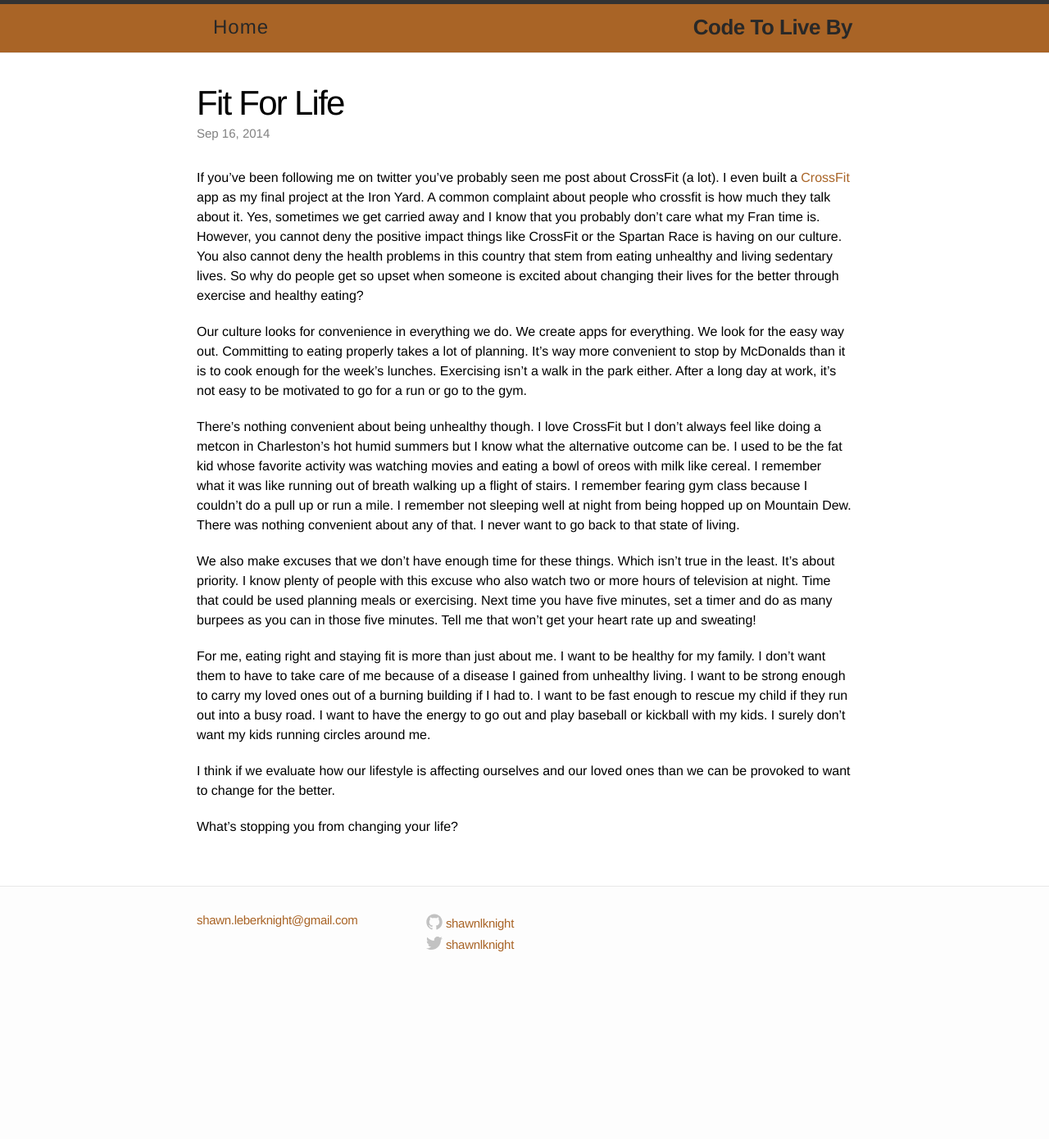
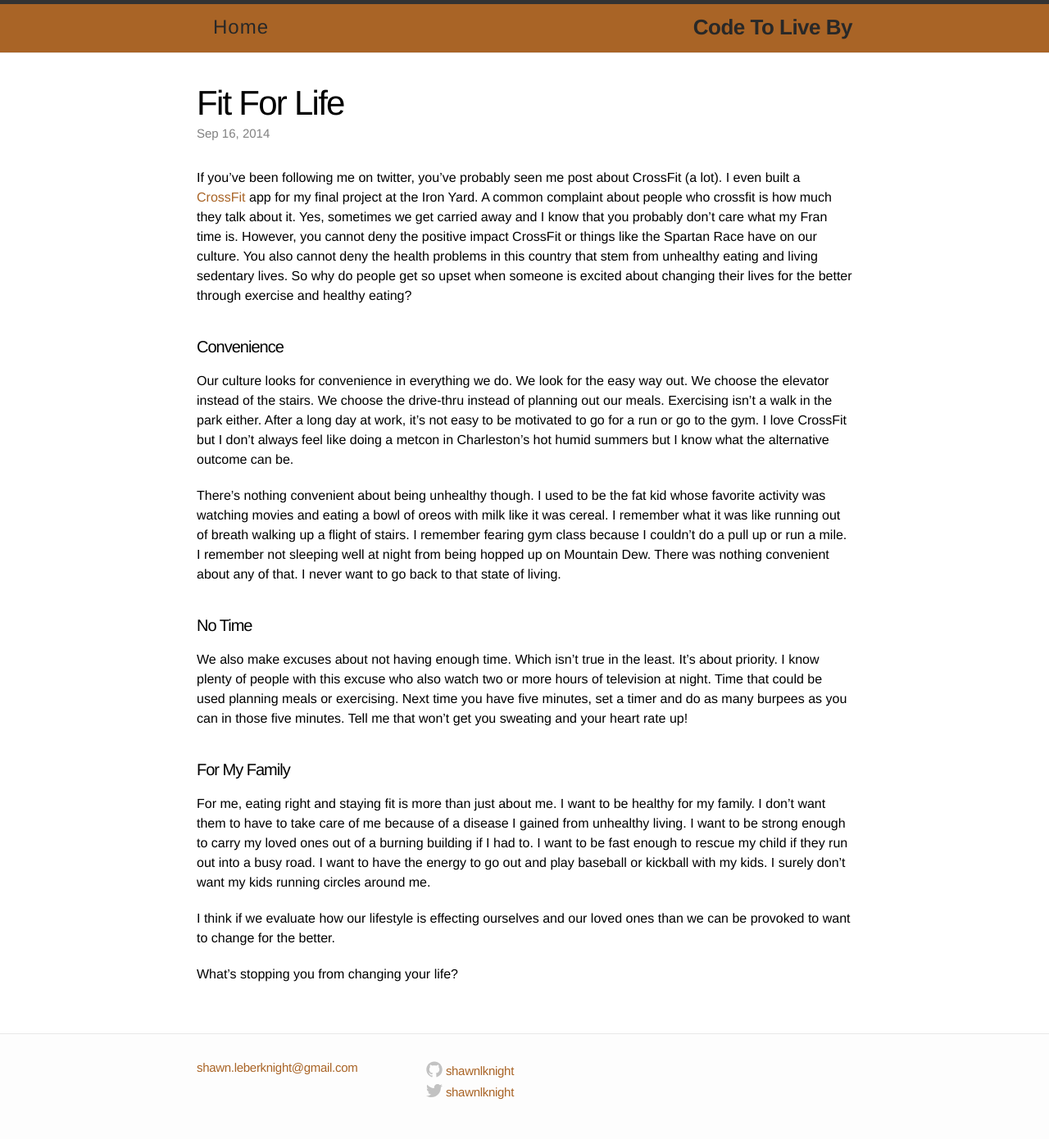
Before and after one commit to shawnlknight/blog, a Jekyll site: the page built from _posts/2014-09-16-FitForLife.markdown, in a window 1280 px wide. Shown: the whole page at 82% size. Built offline with Jekyll 4.4.1, drawn with Linux system fonts in a browser that asks for light colours; before the commit the page ends 1210 px from its top, so only the background shows below that.

Commit message:
Update 2014-09-16-FitForLife.markdown

```diff
--- a/_posts/2014-09-16-FitForLife.markdown
+++ b/_posts/2014-09-16-FitForLife.markdown
@@ -5,18 +5,22 @@ date:   2014-09-16
 categories: "fitness"
 ---
 
-If you’ve been following me on twitter you’ve probably seen me post about CrossFit (a lot). I even built a [CrossFit](https://shawn-final.firebaseapp.com/#/) app as my final project at the Iron Yard. A common complaint about people who crossfit is how much they talk about it. Yes, sometimes we get carried away and I know that you probably don’t care what my Fran time is. However, you cannot deny the positive impact things like CrossFit or the Spartan Race is having on our culture. You also cannot deny the health problems in this country that stem from eating unhealthy and living sedentary lives. So why do people get so upset when someone is excited about changing their lives for the better through exercise and healthy eating?
+If you’ve been following me on twitter, you’ve probably seen me post about CrossFit (a lot). I even built a [CrossFit](https://shawn-final.firebaseapp.com/#/) app for my final project at the Iron Yard. A common complaint about people who crossfit is how much they talk about it. Yes, sometimes we get carried away and I know that you probably don’t care what my Fran time is. However, you cannot deny the positive impact CrossFit or things like the Spartan Race have on our culture. You also cannot deny the health problems in this country that stem from unhealthy eating and living sedentary lives. So why do people get so upset when someone is excited about changing their lives for the better through exercise and healthy eating?
 
-Our culture looks for convenience in everything we do. We create apps for everything. We look for the easy way out. Committing to eating properly takes a lot of planning. It’s way more convenient to stop by McDonalds than it is to cook enough for the week’s lunches. Exercising isn’t a walk in the park either. After a long day at work, it’s not easy to be motivated to go for a run or go to the gym.
+####Convenience
 
-There’s nothing convenient about being unhealthy though. I love CrossFit but I don’t always feel like doing a metcon in Charleston’s hot humid summers but I know what the alternative outcome can be. I used to be the fat kid whose favorite activity was watching movies and eating a bowl of oreos with milk like cereal. I remember what it was like running out of breath walking up a flight of stairs. I remember fearing gym class because I couldn’t do a pull up or run a mile. I remember not sleeping well at night from being hopped up on Mountain Dew. There was nothing convenient about any of that. I never want to go back to that state of living.
+Our culture looks for convenience in everything we do. We look for the easy way out. We choose the elevator instead of the stairs. We choose the drive-thru instead of planning out our meals. Exercising isn’t a walk in the park either. After a long day at work, it’s not easy to be motivated to go for a run or go to the gym. I love CrossFit but I don’t always feel like doing a metcon in Charleston’s hot humid summers but I know what the alternative outcome can be.
 
-We also make excuses that we don’t have enough time for these things. Which isn’t true in the least. It’s about priority. I know plenty of people with this excuse who also watch two or more hours of television at night. Time that could be used planning meals or exercising. Next time you have five minutes, set a timer and do as many burpees as you can in those five minutes. Tell me that won’t get your heart rate up and sweating!
+There’s nothing convenient about being unhealthy though. I used to be the fat kid whose favorite activity was watching movies and eating a bowl of oreos with milk like it was cereal. I remember what it was like running out of breath walking up a flight of stairs. I remember fearing gym class because I couldn’t do a pull up or run a mile. I remember not sleeping well at night from being hopped up on Mountain Dew. There was nothing convenient about any of that. I never want to go back to that state of living.
 
+####No Time
+
+We also make excuses about not having enough time. Which isn’t true in the least. It’s about priority. I know plenty of people with this excuse who also watch two or more hours of television at night. Time that could be used planning meals or exercising. Next time you have five minutes, set a timer and do as many burpees as you can in those five minutes. Tell me that won’t get you sweating and your heart rate up!
+
+####For My Family
 
 For me, eating right and staying fit is more than just about me. I want to be healthy for my family. I don’t want them to have to take care of me because of a disease I gained from unhealthy living. I want to be strong enough to carry my loved ones out of a burning building if I had to. I want to be fast enough to rescue my child if they run out into a busy road. I want to have the energy to go out and play baseball or kickball with my kids. I surely don’t want my kids running circles around me.
 
-
-I think if we evaluate how our lifestyle is affecting ourselves and our loved ones than we can be provoked to want to change for the better.
+I think if we evaluate how our lifestyle is effecting ourselves and our loved ones than we can be provoked to want to change for the better.
 
 What’s stopping you from changing your life?
```
